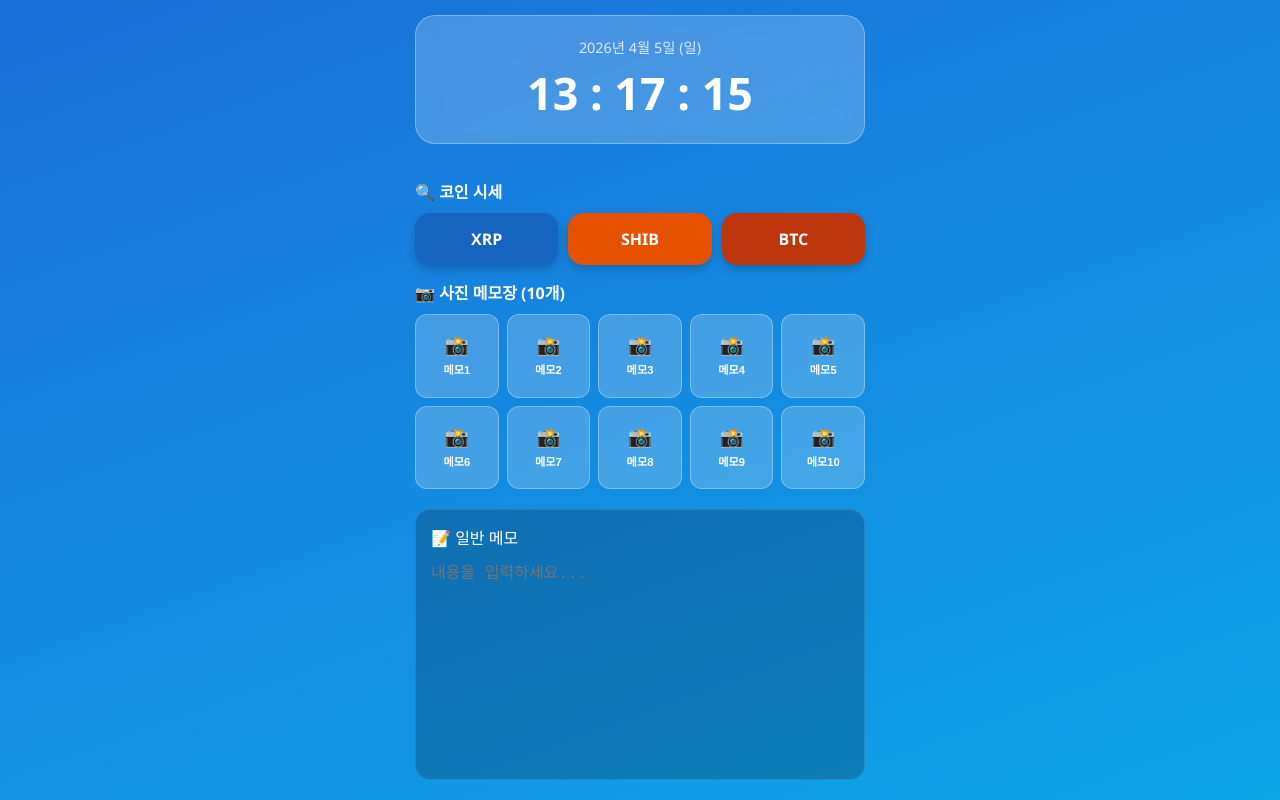
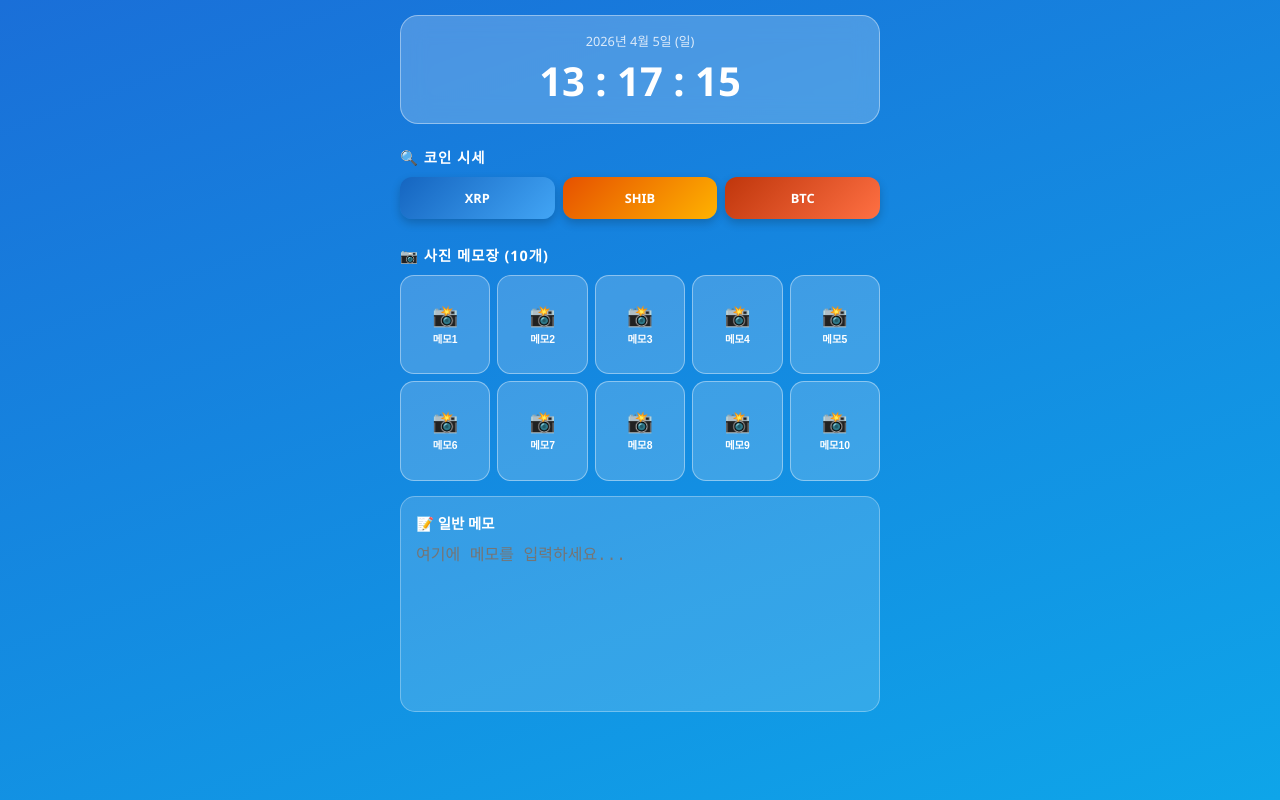
Before and after one commit to holechi/app-info, a plain HTML site: page index.html in a window 1280 px wide. Drawn offline with Linux system fonts and the light colour scheme.

Commit message:
Update index.html

```diff
--- a/index.html
+++ b/index.html
@@ -11,6 +11,7 @@
   <link rel="manifest" href="manifest.json"/>
   <title>정보검색</title>
   <style>
+    /* 기본 스타일 */
     *, *::before, *::after { box-sizing: border-box; margin: 0; padding: 0; }
     body {
       font-family: 'Segoe UI', 'Noto Sans KR', sans-serif;
@@ -19,51 +20,52 @@
       padding: 15px 10px; min-height: 100vh; overflow-x: hidden;
     }
     .clock-card {
-      width: 100%; max-width: 450px; background: rgba(255,255,255,0.2);
-      border-radius: 20px; padding: 20px; text-align: center; margin-bottom: 20px;
-      backdrop-filter: blur(10px); border: 1px solid rgba(255,255,255,0.3);
+      width: 100%; max-width: 480px; background: rgba(255,255,255,0.22);
+      border-radius: 18px; padding: 15px; text-align: center; margin-bottom: 12px;
+      backdrop-filter: blur(12px); border: 1px solid rgba(255,255,255,0.4);
     }
-    #timeDisplay { font-size: 2.8rem; font-weight: 800; }
+    #timeDisplay { font-size: 2.5rem; font-weight: 800; }
 
-    .section-label { width: 100%; max-width: 450px; font-weight: bold; margin: 15px 0 10px; font-size: 1rem; }
+    /* 코인 & 섹션 */
+    .section-label { width: 100%; max-width: 480px; font-weight: bold; margin: 10px 0; font-size: 0.9rem; letter-spacing: 1px; }
+    .btn-grid { width: 100%; max-width: 480px; display: grid; grid-template-columns: repeat(3, 1fr); gap: 8px; margin-bottom: 15px; }
+    .coin-btn {
+      padding: 12px 5px; border-radius: 12px; text-decoration: none; color: #fff;
+      display: flex; flex-direction: column; align-items: center; font-weight: bold;
+      box-shadow: 0 4px 10px rgba(0,0,0,0.2); background: rgba(255,255,255,0.15); font-size: 0.8rem;
+    }
+    .btn-xrp { background: linear-gradient(135deg,#1565c0,#42a5f5); }
+    .btn-shib { background: linear-gradient(135deg,#e65100,#ffb300); }
+    .btn-btc { background: linear-gradient(135deg,#bf360c,#ff7043); }
 
-    /* 코인 버튼 */
-    .btn-grid { width: 100%; max-width: 450px; display: grid; grid-template-columns: repeat(3, 1fr); gap: 10px; }
-    .coin-btn {
-      padding: 15px 5px; border-radius: 15px; text-decoration: none; color: #fff;
-      display: flex; flex-direction: column; align-items: center; font-weight: bold;
-      box-shadow: 0 4px 10px rgba(0,0,0,0.2); background: rgba(255,255,255,0.1);
+    /* 사진 메모장 10개 버튼 */
+    .spare-grid { width: 100%; max-width: 480px; display: grid; grid-template-columns: repeat(5, 1fr); gap: 7px; margin-bottom: 15px; }
+    .spare-btn {
+      aspect-ratio: 1/1.1; background: rgba(255,255,255,0.18); border: 1px solid rgba(255,255,255,0.4);
+      border-radius: 14px; color: #fff; display: flex; flex-direction: column;
+      align-items: center; justify-content: center; font-size: 0.65rem; font-weight: bold; position: relative;
     }
-    .btn-xrp { background: #1565c0; } .btn-shib { background: #e65100; } .btn-btc { background: #bf360c; }
+    .spare-btn span { font-size: 1.3rem; margin-bottom: 3px; }
+    .note-dot { position: absolute; top: 5px; right: 5px; width: 7px; height: 7px; background: #4ade80; border-radius: 50%; display: none; }
 
-    /* 사진 메모장 그리드 (버튼 10개) */
-    .spare-grid {
-      width: 100%; max-width: 450px; display: grid;
-      grid-template-columns: repeat(5, 1fr); gap: 8px; margin-bottom: 20px;
-    }
-    .spare-btn {
-      aspect-ratio: 1/1; background: rgba(255,255,255,0.2); border: 1px solid rgba(255,255,255,0.3);
-      border-radius: 12px; color: #fff; display: flex; flex-direction: column;
-      align-items: center; justify-content: center; font-size: 0.7rem; font-weight: bold;
-    }
-    .spare-btn span { font-size: 1.2rem; margin-bottom: 4px; }
+    /* 일반 메모장 */
+    .memo-card { width: 100%; max-width: 480px; background: rgba(255,255,255,0.15); border-radius: 15px; padding: 15px; border: 1px solid rgba(255,255,255,0.3); }
+    textarea { width: 100%; height: 150px; background: transparent; border: none; color: #fff; font-size: 1rem; resize: none; outline: none; }
+    #saveStatus { color: #86efac; font-size: 0.75rem; text-align: right; opacity: 0; transition: 0.3s; }
 
-    /* 메모 영역 */
-    .memo-card {
-      width: 100%; max-width: 450px; background: rgba(0,0,0,0.2);
-      border-radius: 15px; padding: 15px; border: 1px solid rgba(255,255,255,0.1);
-    }
-    textarea {
-      width: 100%; height: 200px; background: transparent; border: none;
-      color: #fff; font-size: 1rem; resize: none; outline: none;
-    }
-    #saveStatus { color: #4ade80; font-size: 0.8rem; text-align: right; opacity: 0; transition: 0.3s; }
+    /* 모달 (사진 메모용) */
+    .modal { display: none; position: fixed; inset: 0; background: rgba(0,0,0,0.8); z-index: 100; flex-direction: column; padding: 20px; }
+    .modal.active { display: flex; }
+    .modal-header { display: flex; justify-content: space-between; margin-bottom: 15px; }
+    .modal-content { flex: 1; display: flex; flex-direction: column; gap: 10px; }
+    .modal-content textarea { height: 60%; background: rgba(255,255,255,0.1); border-radius: 10px; padding: 10px; }
+    .close-btn { padding: 5px 15px; background: #fff; color: #000; border-radius: 5px; font-weight: bold; }
   </style>
 </head>
 <body>
 
   <div class="clock-card">
-    <div id="dateDisplay" style="font-size: 0.9rem; opacity: 0.8; margin-bottom: 5px;"></div>
+    <div id="dateDisplay" style="font-size: 0.8rem; opacity: 0.8; margin-bottom: 3px;"></div>
     <div id="timeDisplay">00 : 00 : 00</div>
   </div>
 
@@ -75,63 +77,80 @@
   </div>
 
   <div class="section-label">📷 사진 메모장 (10개)</div>
-  <div class="spare-grid" id="spareGrid">
-    </div>
+  <div id="spareGrid" class="spare-grid"></div>
 
   <div class="memo-card">
-    <div style="display:flex; justify-content:space-between; margin-bottom:10px;">
-      <span>📝 일반 메모</span>
+    <div style="display:flex; justify-content:space-between; margin-bottom:8px;">
+      <span style="font-size:0.9rem; font-weight:bold;">📝 일반 메모</span>
       <span id="saveStatus">저장됨 ✓</span>
     </div>
-    <textarea id="memoArea" placeholder="내용을 입력하세요..."></textarea>
+    <textarea id="memoArea" placeholder="여기에 메모를 입력하세요..."></textarea>
+  </div>
+
+  <div id="photoModal" class="modal">
+    <div class="modal-header">
+      <span id="modalTitle" style="font-weight:bold;">메모 작성</span>
+      <button class="close-btn" onclick="closeModal()">닫기 & 저장</button>
+    </div>
+    <div class="modal-content">
+      <textarea id="photoMemoText" placeholder="사진 관련 메모를 입력하세요..."></textarea>
+      <div style="font-size:0.8rem; color:#ccc;">* 각 버튼별로 개별 저장됩니다.</div>
+    </div>
   </div>
 
   <script>
-    /* 1. 시계 기능 */
+    /* 1. 시계 */
     function updateClock() {
       const now = new Date();
       const days = ['일','월','화','수','목','금','토'];
       document.getElementById('dateDisplay').textContent = `${now.getFullYear()}년 ${now.getMonth()+1}월 ${now.getDate()}일 (${days[now.getDay()]})`;
       document.getElementById('timeDisplay').textContent = `${String(now.getHours()).padStart(2,'0')} : ${String(now.getMinutes()).padStart(2,'0')} : ${String(now.getSeconds()).padStart(2,'0')}`;
     }
-    setInterval(updateClock, 1000);
-    updateClock();
+    setInterval(updateClock, 1000); updateClock();
 
-    /* 2. 사진 메모장 버튼 10개 생성 기능 */
+    /* 2. 사진 메모장 버튼 10개 및 개별 저장 */
+    let currentIdx = null;
     function renderSpares() {
       const grid = document.getElementById('spareGrid');
       grid.innerHTML = '';
       for (let i = 1; i <= 10; i++) {
+        const hasContent = localStorage.getItem(`photo_memo_${i}`);
         const btn = document.createElement('button');
         btn.className = 'spare-btn';
-        btn.innerHTML = `<span>📸</span>메모${i}`;
-        btn.onclick = () => alert(`메모 ${i}번을 클릭했습니다. (기능 준비 중)`);
+        btn.innerHTML = `<span>📸</span>메모${i}${hasContent ? '<div class="note-dot" style="display:block;"></div>' : ''}`;
+        btn.onclick = () => openModal(i);
         grid.appendChild(btn);
       }
     }
 
-    /* 3. 메모 자동 저장 기능 */
+    function openModal(idx) {
+      currentIdx = idx;
+      document.getElementById('modalTitle').textContent = `📷 사진 메모 ${idx}번`;
+      document.getElementById('photoMemoText').value = localStorage.getItem(`photo_memo_${idx}`) || '';
+      document.getElementById('photoModal').classList.add('active');
+    }
+
+    function closeModal() {
+      if (currentIdx !== null) {
+        const text = document.getElementById('photoMemoText').value;
+        localStorage.setItem(`photo_memo_${currentIdx}`, text);
+      }
+      document.getElementById('photoModal').classList.remove('active');
+      renderSpares();
+    }
+
+    /* 3. 일반 메모 자동 저장 */
     const memoArea = document.getElementById('memoArea');
     const saveStatus = document.getElementById('saveStatus');
-    memoArea.value = localStorage.getItem('my_app_memo') || '';
-
+    memoArea.value = localStorage.getItem('main_memo') || '';
     memoArea.addEventListener('input', () => {
-      localStorage.setItem('my_app_memo', memoArea.value);
+      localStorage.setItem('main_memo', memoArea.value);
       saveStatus.style.opacity = 1;
       setTimeout(() => { saveStatus.style.opacity = 0; }, 1000);
     });
 
-    /* 4. 앱 초기화 */
-    window.onload = function() {
-      renderSpares(); // 버튼 10개 그리기
-    };
-
-    /* 5. 서비스 워커 등록 */
-    if ('serviceWorker' in navigator) {
-      navigator.serviceWorker.register('./sw.js').then(() => {
-        console.log("서비스 워커 등록 완료");
-      });
-    }
+    /* 초기화 */
+    window.onload = renderSpares;
   </script>
 </body>
 </html>
```
